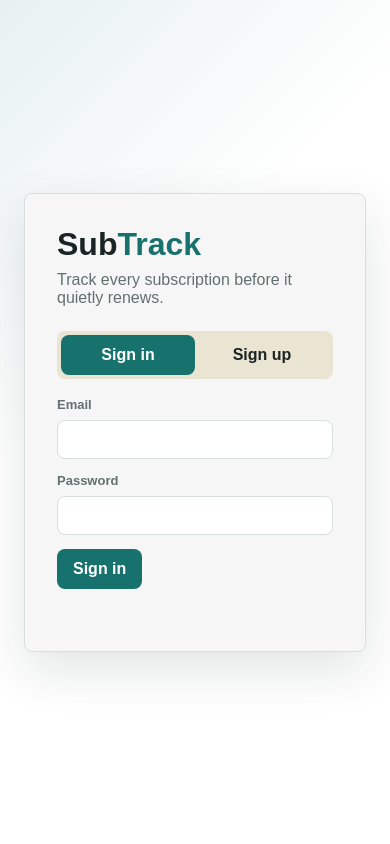
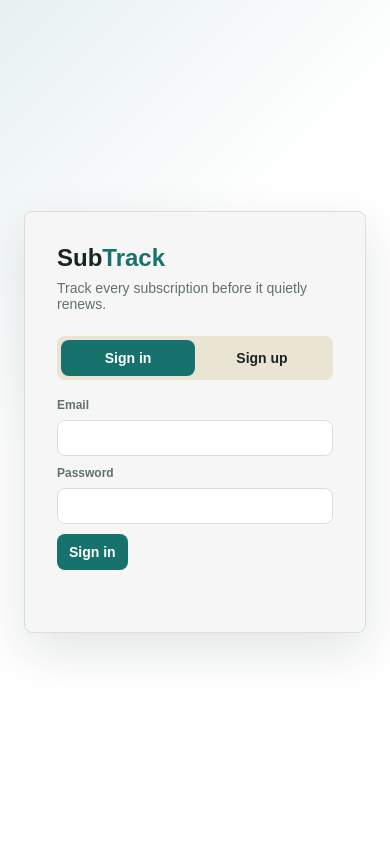
Before and after one commit to KyziaPi/SubTrack, a Flask app: page / in a window 390 px wide. Run offline with Flask 3, Linux system fonts and the light colour scheme.

Commit message:
Fix responsive layout, still need to fix subscriptions pane
Co-authored-by: Copilot <copilot@github.com>

```diff
--- a/static/css/styles.css
+++ b/static/css/styles.css
@@ -316,11 +316,13 @@ h2 {
   border: 1px solid var(--line);
   border-radius: var(--radius);
   overflow-x: auto;
+  max-width: 100%;
+  width: 100%;
 }
 
 table {
-  width: 100%;
   border-collapse: collapse;
+  width: max-content !important;
 }
 
 th,
@@ -461,6 +463,7 @@ tr:last-child td {
   display: grid;
   grid-template-columns: repeat(2, minmax(0, 1fr));
   gap: 14px 18px;
+  margin-bottom: 30px;
 }
 
 .settings-grid h2,
@@ -558,4 +561,122 @@ tr:last-child td {
   .page-head {
     flex-direction: column;
   }
+
+  /* Make the subscriptions table adapt to smaller widths */
+  .table-wrap {
+    overflow-x: auto;
+    overflow-y: auto;
+    width: 100%;
+  }
+
+  table {
+    table-layout: fixed;
+  }
+
+  th,
+  td {
+    white-space: normal;
+    word-break: break-word;
+    padding: 10px;
+  }
+
+  .bar-row {
+    grid-template-columns: 100px 1fr 80px;
+  }
 }
+
+@media (max-width: 480px) {
+  body {
+    font-size: 14px;
+  }
+
+  h1 {
+    font-size: 24px;
+  }
+
+  h2 {
+    font-size: 16px;
+    margin-bottom: 12px;
+  }
+
+  main {
+    padding: 16px;
+  }
+
+  button,
+  .link-button {
+    min-height: 36px;
+    padding: 0 12px;
+    font-size: 14px;
+  }
+
+  label {
+    font-size: 12px;
+    margin-bottom: 10px;
+  }
+
+  input,
+  select,
+  textarea {
+    padding: 9px 10px;
+    font-size: 14px;
+  }
+
+  .brand {
+    font-size: 24px;
+  }
+
+  .brand.small {
+    font-size: 18px;
+  }
+
+  .stats-grid {
+    grid-template-columns: 1fr 1fr;
+    gap: 10px;
+  }
+
+  .stats-grid strong {
+    font-size: 22px;
+  }
+
+  .stats-grid span {
+    font-size: 11px;
+  }
+
+  th,
+  td {
+    padding: 8px;
+    font-size: 13px;
+  }
+
+  .toolbar {
+    grid-template-columns: 1fr;
+    gap: 10px;
+  }
+
+  .modal {
+    padding: 16px;
+  }
+
+  .modal h2 {
+    font-size: 18px;
+  }
+
+  .bar-row {
+    grid-template-columns: 80px 1fr 60px;
+    gap: 8px;
+  }
+
+  .page-head {
+    gap: 12px;
+  }
+
+  .settings-grid {
+    grid-template-columns: 1fr;
+    gap: 12px 12px;
+  }
+
+  .table-wrap {
+    max-height: 40vh;
+  }
+}
--- a/templates/index.html
+++ b/templates/index.html
@@ -117,7 +117,7 @@
         </section>
       </section>
 
-      <section id="settingsPage" class="page">
+        <section id="settingsPage" class="page">
         <header class="page-head"><div><h1>Settings</h1><p>Profile, currency, reminders, and appearance.</p></div></header>
         <section class="panel settings-grid">
           <label>Name<input id="profileName"></label>
@@ -131,11 +131,17 @@
               <option value="JPY">JPY</option>
             </select>
           </label>
-          <label>New category<input id="newCategory" placeholder="Education"></label>
           <label class="check"><input id="remindSevenDays" type="checkbox"> Remind 7 days before</label>
           <label class="check"><input id="remindOneDay" type="checkbox"> Remind 1 day before</label>
           <div class="button-row">
             <button id="saveSettingsBtn" class="primary">Save settings</button>
+          </div>
+        </section>
+
+        <section class="panel">
+          <h2>Categories</h2>
+          <label>New category<input id="newCategory" placeholder="Education"></label>
+          <div class="button-row">
             <button id="addCategoryBtn" class="secondary">Add category</button>
           </div>
         </section>
```
